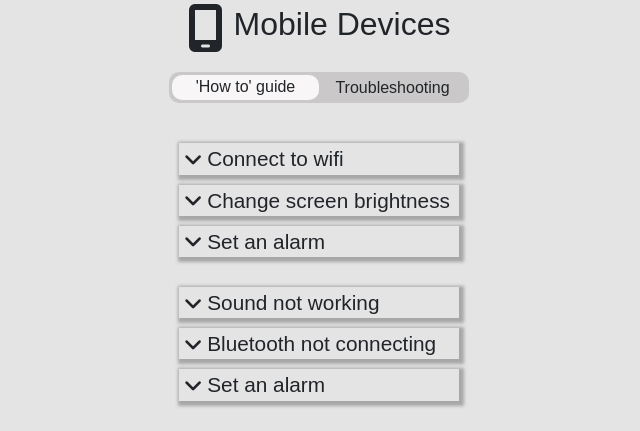
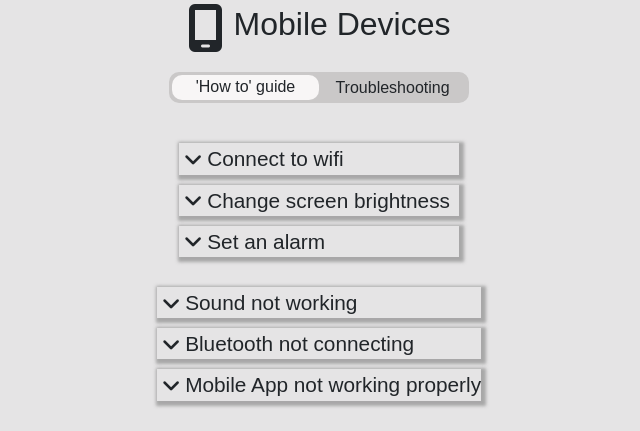
Before and after one commit to Carlos-n21/Team4-Family-hack, a Django app: page /technicalissues/ in a window 1280 px wide. Shown: the part 586-1017 px from the top of the page, without its empty margins (321-961 px from the left). Run offline with Django 5.2, Linux system fonts and the light colour scheme; some libraries are stand-ins or nearby versions.

Commit message:
App error trouleshoot

```diff
--- a/static/css/style.css
+++ b/static/css/style.css
@@ -309,7 +309,7 @@ h4 {
 
 .help-group {
   padding: 10px;
-  max-width: 350px;
+  max-width: 360px;
 }
 
 .help-item {
--- a/technicalissues/templates/technicalissues.html
+++ b/technicalissues/templates/technicalissues.html
@@ -132,18 +132,18 @@
                 </ul>
             </div>
         </div>
-        <!-- Set an alarm -->
+        <!-- Any App troubleshoot -->
         <div class="help-item">
             <div class="help-head">
                 <i class="fa-solid fa-angle-down fa-2xs arrow-icons"></i>
-                <p>Set an alarm</p>
+                <p>Mobile App not working properly</p>
             </div>
             <div class="help-body hidden-item">
                 <ul>
-                    <li>Open the <strong>Clock</strong> app.</li>
-                    <li>Tap the <strong>Alarm</strong> tab.</li>
-                    <li>Tap the <strong>+</strong> icon to add a new alarm.</li>
-                    <li>Set the time and any other preferences, then tap <strong>Save</strong>.</li>
+                    <li>First, try closing and restarting the app.</li>
+                    <li>If that doesn't help, check for updates for the app in the app store.</li>
+                    <li>If it is still not working, try restarting your phone.</li>
+                    <li>As a last resort, clear the app's cache or reinstall it.</li>
                 </ul>
             </div>
         </div>
```
